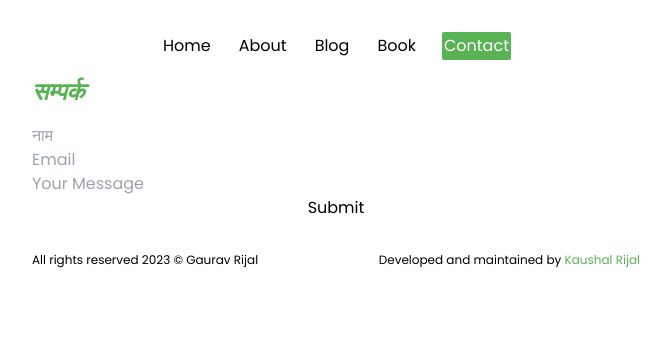
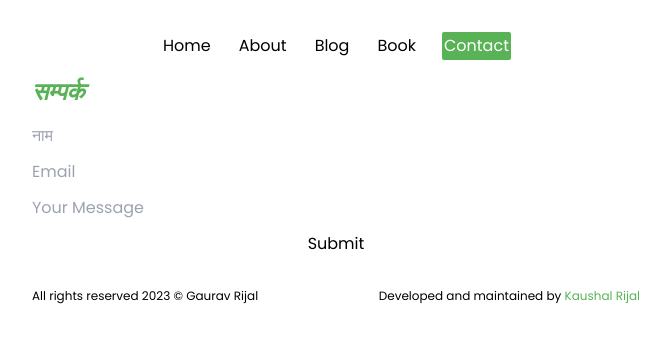
Before and after one commit to kaushalrijal/portfolio-dada, a Next.js app: page /contact in a window 1280 px wide. Shown: the top 342 px of the page, without its empty margins (304-974 px from the left). Built offline with nearby package versions, Linux system fonts and the light colour scheme.

Commit message:
form added

```diff
--- a/src/app/contact/page.tsx
+++ b/src/app/contact/page.tsx
@@ -7,7 +7,7 @@ const Contact = () => {
         सम्पर्क
       </span>
       <div className=" my-4">
-        <form className="w-full flex flex-col ">
+        <form className="w-full flex flex-col  gap-3">
           <input type="text" placeholder="नाम" />
           <input type="email" placeholder="Email" />
           <input type="textarea" placeholder="Your Message" />
```
